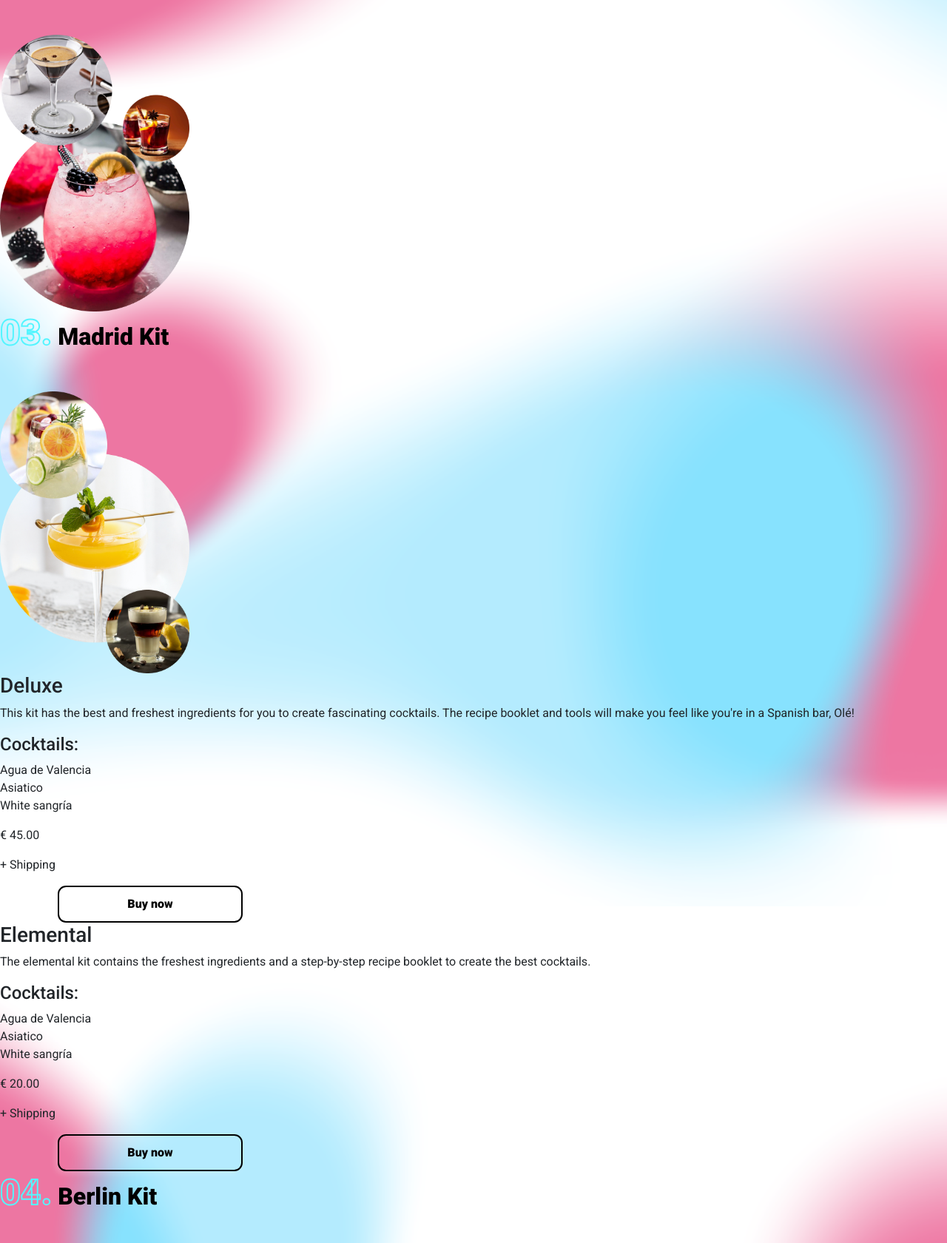
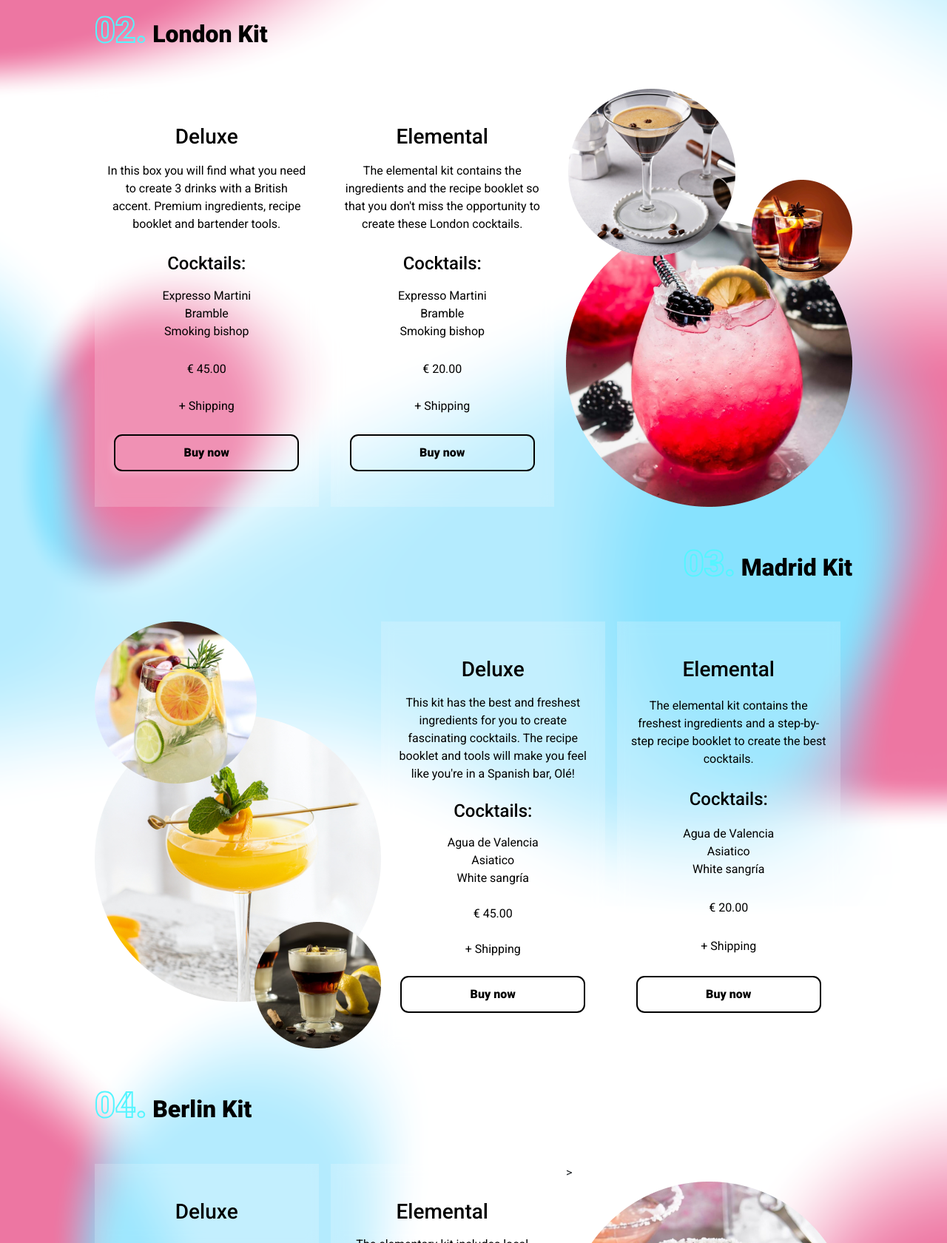
Before and after one commit to emirod85/Drinkit_Rodriguez-E, a website: page kit.html in a window 1280 px wide. Shown: the part 1120-2800 px from the top of the page at 74% size. Drawn offline with nearby package versions, Linux system fonts and the light colour scheme.

Commit message:
Add files via upload

```diff
--- a/kit.html
+++ b/kit.html
@@ -17,10 +17,12 @@
 
 	<link rel="stylesheet" href="css/style.css">
 	<meta name="description" content="Prepara los mas ricos cocktails con nuestro Kit">
-	<meta name="keywords"
-		content="receta cocktail, receta, curso, drink, preparacion de cocktails, bartender, aprender a preparar cocktails, cocktail, barman, trago, WHITE RUSSIAN, BELLINI, CHAMPAGNE COCKTAIL, CAFÉ IRLANDÉS, BAMBOO, GIN GIN MULE, LONG ISLAND ICED TEA, VESPER, CAIPIRINHA, TOM COLLINS, PAINKILLER, BEES KNEES, RAMOS GIN FIZZ, BRAMBLE, MARTINI VODKA, HANKY PANKY, JUNGLE BIRD, WHITE LADY, PALOMA, COSMOPOLITAN, SIDECAR, FRENCH 75, VIEUX CARRÉ, AVIATION, PIÑA COLADA, AMARETTO SOUR, PISCO SOUR, AMERICANO, GIMLET, MAI TAI, BOULEVARDIER, CLOVER CLUB, GIN FIZZ, DARK’N STORMY, CORPSE REVIVER, RUM OLD FASHIONED, PENICILINA, BLOODY MARY, MOJITO, SAZERAC, MOSCOW MULE, APEROL SPRITZ, MARGARITA, MARTINI ESPRESSO, DRY MARTINI, MANHATTAN, DAIQUIRÍ, WHISKY SOUR, NEGRONI, OLD FASHIONED">
 
-	<title>DrinkIt - Elegi tu kit y aprende a hacer los cocktails que mas te gustan en tu casa</title>
+
+	<meta name="keywords" content="cocktail recipe, recipe, course, drink, cocktail preparation, bartender, learn how to prepare cocktails, cocktail, cocktails, bartender, drink, The Brooklyn, The gin-gin mule, Classic old fashioned, Expresso Martini, Bramble, Smoking bishop, Agua de Valencia, Asiatico, White sangría, Rhabarber-Margarita, Punsch, Savoy affair, White Russian, Bellini, Champagne Cocktail, Irish Coffee, Bamboo, Long Island Iced Tea, Vesper, Caipirinha, Tom Collins, Painkiller, Bees Knees, Ramos Gin Fizz, Martini Vodka, Hanky Panky, Jungle Bird, White Lady, Paloma, Cosmopolitan, Sidecar, French 75, Vieux Carré, Aviation, Piña Colada, Amaretto Sour, Pisco Sour, Americano, Gimlet, Mai Tai, Boulevardier, Clover Club, Gin Fizz, Dark'N Stormy, Corpse Reviver, Rum Old Fashioned, Penicillin, Bloody Mary, Mojito, Sazerac, Moscow Mule, Aperol Spritz, Margarita, Dry Martini, Manhattan, Daiquiri, Whiskey Sour, Negroni, Old Fashioned">
+
+
+	<title>DrinkIt - Choose your kit and learn how to make your favorite cocktails at home.</title>
 </head>
 
 <body id="kit">
@@ -67,21 +69,20 @@
 
 		<h3 class="kitBoxTitleR pr"><span class="titleBorderStyleBlue">01.</span> New York Kit</h3>
 		<div class="sectionKit pl pr">
-			<img class="kitBoxImg" src="img/new_york_kit.png" alt="New York Kit">
+			<section><img class="kitBoxImg1" src="img/new_york_kit.png" alt="New York Kit"></section>
 			<section class="kitSpecif filterBlur ">
-				<h3 class="mt-5">
+				<h3 class="mt-5 boxTitle">
 					Deluxe
 				</h3>
-				<p class="ml-5 mr-5">
-					This kit has the best and freshest ingredients for you to create fascinating cocktails. The recipe
-					booklet and tools will make you feel like you're in a Spanish bar, Olé!
+				<p class="ml-3 mr-3">
+					In this option you will find the recipes to make 3 different New York style drinks, all the necessary ingredients and the best tools to be the best bartender.
 				</p>
 				<h4>Cocktails:</h4>
-				<p>Agua de Valencia <br>
-					Asiatico <br>
-					White sangría
+				<p>The Brooklyn <br>
+					The gin-gin mule <br>
+					Classic old fashioned
 				</p>
-				<p>
+				<p class="priceStyle">
 					€ 45.00
 				</p>
 				<p>
@@ -90,11 +91,110 @@
 				<a class="btn btn-outline-dark wow bounceIn btnStyle shadowStyle mb-5" data-wow-delay=".4s"
 					href="kit.html" role="button">Buy now</a>
 			</section>
-			<section class="kitSpecif">
-				<h3>
+
+			<section class="kitSpecif filterBlur ml-3 mr-3">
+				<h3 class="mt-5 boxTitle">
 					Elemental
 				</h3>
+				<p class="ml-3 mr-3">
+					The elemental version features only fresh, quality ingredients and recipes for the best
+New York-style drinks.
+				</p>
+				<h4>Cocktails:</h4>
+				<p>The Brooklyn <br>
+					The gin-gin mule <br>
+					Classic old fashioned
+				</p>
+				<p class="priceStyle">
+					€ 20.00
+				</p>
 				<p>
+					+ Shipping
+				</p>
+				<a class="btn btn-outline-dark wow bounceIn btnStyle shadowStyle mb-5" data-wow-delay=".4s"
+					href="kit.html" role="button">Buy now</a>
+			</section>
+		</div>
+
+		<h3 class="kitBoxTitleL pl"><span class="titleBorderStyleBlue">02.</span> London Kit</h3>
+		<div class="sectionKit pl pr">
+
+			<section class="kitSpecif filterBlur ">
+				<h3 class="mt-5 boxTitle">
+					Deluxe
+				</h3>
+				<p class="ml-3 mr-3">
+					In this box you will find what you need to create 3 drinks with a British accent. Premium ingredients, recipe booklet and bartender tools.
+				</p>
+				<h4>Cocktails:</h4>
+				<p>Expresso Martini <br>
+					Bramble <br>
+					Smoking bishop
+				</p>
+				<p class="priceStyle">
+					€ 45.00
+				</p>
+				<p>
+					+ Shipping
+				</p>
+				<a class="btn btn-outline-dark wow bounceIn btnStyle shadowStyle mb-5" data-wow-delay=".4s"
+					href="kit.html" role="button">Buy now</a>
+			</section>
+
+			<section class="kitSpecif filterBlur  ml-3 mr-3">
+				<h3 class="mt-5 boxTitle">
+					Elemental
+				</h3>
+				<p class="ml-3 mr-3">
+					The elemental kit contains the ingredients and the recipe booklet so that you don't miss the opportunity to create these London cocktails.
+				</p>
+				<h4>Cocktails:</h4>
+				<p>Expresso Martini <br>
+					Bramble <br>
+					Smoking bishop
+				</p>
+				<p class="priceStyle">
+					€ 20.00
+				</p>
+				<p>
+					+ Shipping
+				</p>
+				<a class="btn btn-outline-dark wow bounceIn btnStyle shadowStyle mb-5" data-wow-delay=".4s"
+					href="kit.html" role="button">Buy now</a>
+			</section>
+			<section><img class="kitBoxImg1" src="img/london_kit.png" alt="London Kit"></section>
+		</div>
+
+		<h3 class="kitBoxTitleR pr mt-5"><span class="titleBorderStyleBlue">03.</span> Madrid Kit</h3>
+		<div class="sectionKit pl pr">
+			<section><img class="kitBoxImg1" src="img/madrid_kit.png" alt="Madrid Kit"></section>
+			<section class="kitSpecif filterBlur ">
+				<h3 class="mt-5 boxTitle">
+					Deluxe
+				</h3>
+				<p class="ml-3 mr-3">
+					This kit has the best and freshest ingredients for you to create fascinating cocktails. The recipe booklet and tools will make you feel like you're in a Spanish bar, Olé!
+				</p>
+				<h4>Cocktails:</h4>
+				<p>Agua de Valencia <br>
+					Asiatico <br>
+					White sangría
+				</p>
+				<p class="priceStyle">
+					€ 45.00
+				</p>
+				<p>
+					+ Shipping
+				</p>
+				<a class="btn btn-outline-dark wow bounceIn btnStyle shadowStyle mb-5" data-wow-delay=".4s"
+					href="kit.html" role="button">Buy now</a>
+			</section>
+
+			<section class="kitSpecif filterBlur ml-3 mr-3 ">
+				<h3 class="mt-5 boxTitle">
+					Elemental
+				</h3>
+				<p class="ml-3 mr-3">
 					The elemental kit contains the freshest ingredients and a step-by-step recipe booklet to create the best cocktails.
 				</p>
 				<h4>Cocktails:</h4>
@@ -102,87 +202,66 @@
 					Asiatico <br>
 					White sangría
 				</p>
-				<p>
+				<p class="priceStyle">
 					€ 20.00
 				</p>
 				<p>
 					+ Shipping
 				</p>
-				<a class="btn btn-outline-dark wow bounceIn btnStyle shadowStyle" data-wow-delay=".4s"
+				<a class="btn btn-outline-dark wow bounceIn btnStyle shadowStyle mb-5" data-wow-delay=".4s"
 					href="kit.html" role="button">Buy now</a>
 			</section>
 		</div>
 
-		<h3 class="kitBoxTitle"><span class="titleBorderStyleBlue">02.</span> London Kit</h3>
-		<div>
+		<h3 class="kitBoxTitleL pl mt-5"><span class="titleBorderStyleBlue">04.</span> Berlin Kit</h3>
+		<div class="sectionKit pl pr">
 
-			<section>
-
-			</section>
-			<section>
-
-			</section>
-			<img class="kitBoxImg" src="img/london_kit.png" alt="London Kit">
-		</div>
-
-		<h3 class="kitBoxTitle"><span class="titleBorderStyleBlue">03.</span> Madrid Kit</h3>
-		<div>
-			<img class="kitBoxImg" src="img/madrid_kit.png" alt="Madrid Kit">
-			<section>
-				<h3>
+			<section class="kitSpecif filterBlur ">
+				<h3 class="mt-5 boxTitle">
 					Deluxe
 				</h3>
-				<p>
-					This kit has the best and freshest ingredients for you to create fascinating cocktails. The recipe
-					booklet and tools will make you feel like you're in a Spanish bar, Olé!
+				<p class="ml-3 mr-3">
+					To create these cocktails, in this box you will find everything you need, premium ingredients, a complete recipe booklet and
+the best tools.
 				</p>
 				<h4>Cocktails:</h4>
-				<p>Agua de Valencia <br>
-					Asiatico <br>
-					White sangría
+				<p>Rhabarber-Margarita <br>
+					Punsch <br>
+					Savoy affair
 				</p>
-				<p>
+				<p class="priceStyle">
 					€ 45.00
 				</p>
 				<p>
 					+ Shipping
 				</p>
-				<a class="btn btn-outline-dark wow bounceIn btnStyle shadowStyle btnKit" data-wow-delay=".4s"
+				<a class="btn btn-outline-dark wow bounceIn btnStyle shadowStyle mb-5" data-wow-delay=".4s"
 					href="kit.html" role="button">Buy now</a>
 			</section>
-			<section>
-				<h3>
+
+			<section class="kitSpecif filterBlur  ml-3 mr-3">
+				<h3 class="mt-5 boxTitle">
 					Elemental
 				</h3>
-				<p>
-					The elemental kit contains the freshest ingredients and a step-by-step recipe booklet to create the best cocktails.
+				<p class="ml-3 mr-3">
+					The elementary kit includes local ingredients and a step-by-step recipe booklet for making cocktails with a German flavor.
 				</p>
 				<h4>Cocktails:</h4>
-				<p>Agua de Valencia <br>
-					Asiatico <br>
-					White sangría
+				<p>Rhabarber-Margarita <br>
+					Punsch <br>
+					Savoy affair
+				</p>angría
 				</p>
-				<p>
+				<p class="priceStyle">
 					€ 20.00
 				</p>
 				<p>
 					+ Shipping
 				</p>
-				<a class="btn btn-outline-dark wow bounceIn btnStyle shadowStyle btnKit" data-wow-delay=".4s"
+				<a class="btn btn-outline-dark wow bounceIn btnStyle shadowStyle mb-5" data-wow-delay=".4s"
 					href="kit.html" role="button">Buy now</a>
 			</section>
-		</div>
-
-		<h3 class="kitBoxTitle"><span class="titleBorderStyleBlue">04.</span> Berlin Kit</h3>
-		<div>
-
-			<section>
-
-			</section>
-			<section>
-
-			</section>
-			<img class="kitBoxImg" src="img/berlin_kit.png" alt="Berlin Kit">
+			<section>><img class="kitBoxImg1" src="img/berlin_kit.png" alt="Berlin Kit"></section>
 		</div>
 
 
```
Also changed, not shown: contact.html (+6 -3 lines), index.html (+20 -17 lines), error.html (line endings or trailing spaces), 1 other file.
